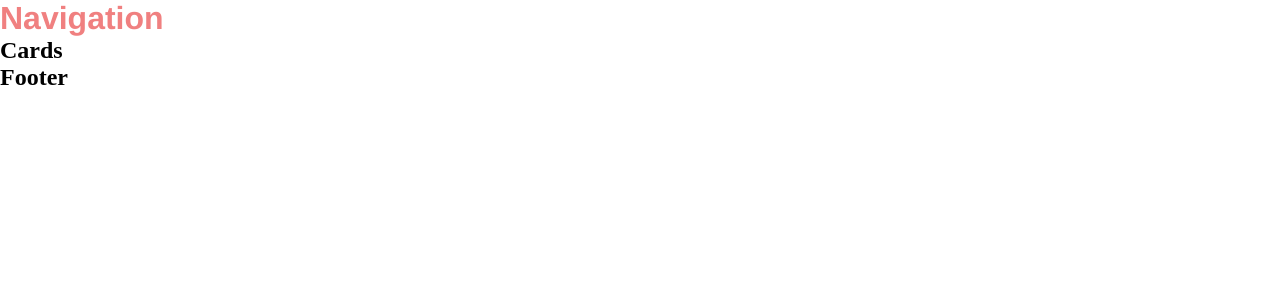
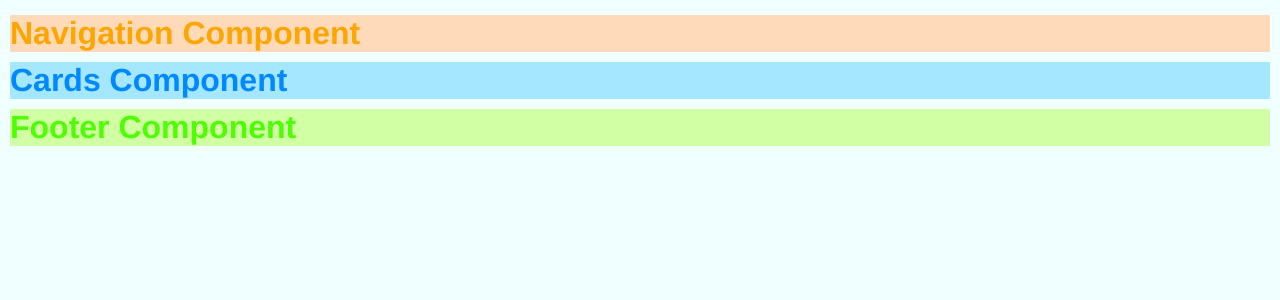
Before and after one commit to slabcut/WAD200_W5_03_Components, a React (Create React App) app: page / in a window 1280 px wide. Shown: the top 300 px of the page. Built offline with nearby package versions, Linux system fonts and the light colour scheme.

Commit message:
Add files via upload

```diff
--- a/src/App.js
+++ b/src/App.js
@@ -1,13 +1,16 @@
-import React from "react";
 
+import Navigation from "./components/Navigation.js";
+import Cards from "./components/Cards.js";
+import Footer from "./components/Footer.js";
 
 function App() {
    return (
       <>
-         <h1>Navigation</h1>
-         <h2>Cards</h2>
-         <h2>Footer</h2>
+         <Navigation />
+         <Cards />
+         <Footer />
       </>
    );
 }
+
 export default App;
--- /dev/null
+++ b/src/components/Cards.js
@@ -0,0 +1,11 @@
+import "../styles/cards.css";
+
+function Cards() {
+
+   return (
+      <div className="cards">
+         <h1>Cards Component</h1>
+      </div>
+   );
+}
+export default Cards;
--- /dev/null
+++ b/src/components/Footer.js
@@ -0,0 +1,12 @@
+import "../styles/footer.css";
+
+function Footer() {
+
+   return (
+      <div className="footer">
+         <h1>Footer Component</h1>
+      </div>
+   );
+}
+
+export default Footer;
--- /dev/null
+++ b/src/components/Navigation.js
@@ -0,0 +1,11 @@
+import "../styles/navigation.css";
+
+function Navigation() {
+
+   return (
+      <div className="navigation">
+         <h1>Navigation Component</h1>
+      </div>
+   );
+}
+export default Navigation;
--- a/src/index.js
+++ b/src/index.js
@@ -1,11 +1,11 @@
-import React from 'react';
-import { createRoot } from 'react-dom/client';
+import "./styles/index.css";
+
+import React from "react";
+import ReactDOM from "react-dom";
+
 import App from "./App.js";
 
-import "./styles/index.css";
-
-const root = createRoot(document.getElementById('root'));
-
-root.render(
-  <App />
+ReactDOM.render(
+   <App />,
+   document.getElementById("root")
 );
--- /dev/null
+++ b/src/styles/cards.css
@@ -0,0 +1,9 @@
+.cards{
+   background-color: rgb(164, 231, 255);
+   margin:10px
+}
+
+.cards h1{
+   font-family: helvetica;
+   color:rgb(0, 136, 255);
+}
--- /dev/null
+++ b/src/styles/footer.css
@@ -0,0 +1,9 @@
+.footer {
+   background-color: rgb(209, 255, 164);
+   margin: 10px
+}
+
+.footer h1 {
+   font-family: helvetica;
+   color: rgb(77, 255, 0);
+}
--- a/src/styles/index.css
+++ b/src/styles/index.css
@@ -1,10 +1,9 @@
-
-*{
-   margin:0px;
+* {
+   margin: 0px;
    box-sizing: border-box;
 }
 
-h1{
-   font-family: helvetica;
-   color:lightcoral;
+body {
+   background-color: azure;
+   padding-top: 5px;
 }
--- /dev/null
+++ b/src/styles/navigation.css
@@ -0,0 +1,9 @@
+.navigation {
+   background-color: peachpuff;
+   margin: 10px
+}
+
+.navigation h1 {
+   font-family: helvetica;
+   color: orange;
+}
```
